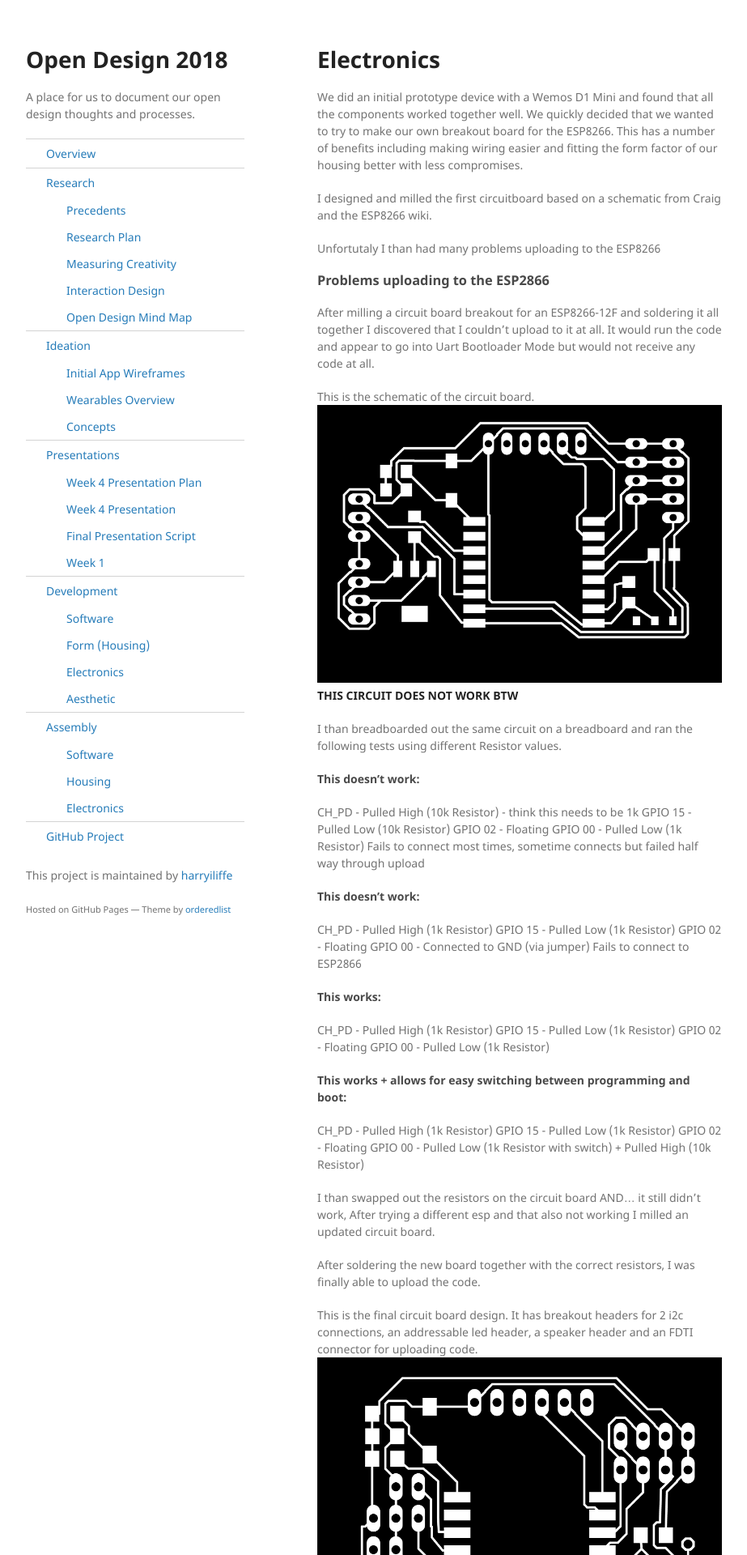
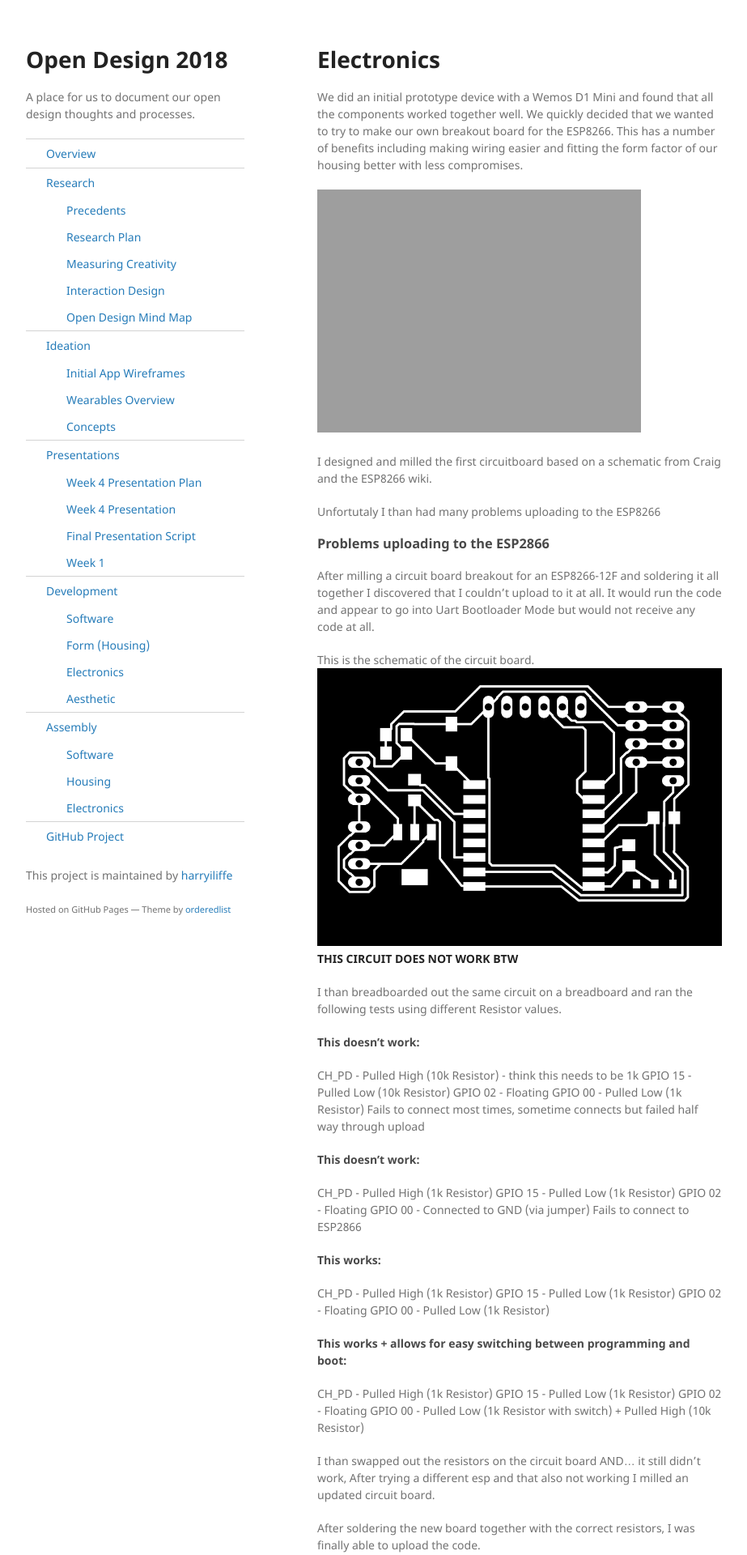
Before and after one commit to harryiliffe/open-design-2018, a Jekyll site: the page built from docs/_posts/2018-01-23-development-electronics.md, in a window 1280 px wide. Shown: the top 1920 px of the page at 81% size, without its empty margins (178-1101 px from the left). Built offline with Jekyll 4.4.1, drawn with Linux system fonts in a browser that asks for light colours.

Commit message:
added photos

```diff
--- a/docs/_posts/2018-01-23-development-electronics.md
+++ b/docs/_posts/2018-01-23-development-electronics.md
@@ -6,6 +6,8 @@ order: 4
 ---
 
 We did an initial prototype device with a Wemos D1 Mini and found that all the components worked together well. We quickly decided that we wanted to try to make our own breakout board for the ESP8266. This has a number of benefits including making wiring easier and fitting the form factor of our housing better with less compromises.
+
+![WEMOS Prototype]({{site.imageurl}}/Harry/IMG_3123.jpg)
 
 I designed and milled the first circuitboard based on a schematic from Craig and the ESP8266 wiki.
 
```
Also changed, not shown: other parts of docs/_posts/2018-01-23-development-electronics.md (+2 -0 lines), docs/assets/img/final/1.jpg (added), docs/assets/img/final/2.jpg (added), docs/assets/img/final/3.jpg (added), docs/assets/img/final/5.jpg (added), docs/assets/img/final/6.jpg (added), docs/assets/img/final/7.jpg (added), docs/assets/img/final/8.jpg (added), docs/assets/img/final/9.jpg (added), 3 other files.
